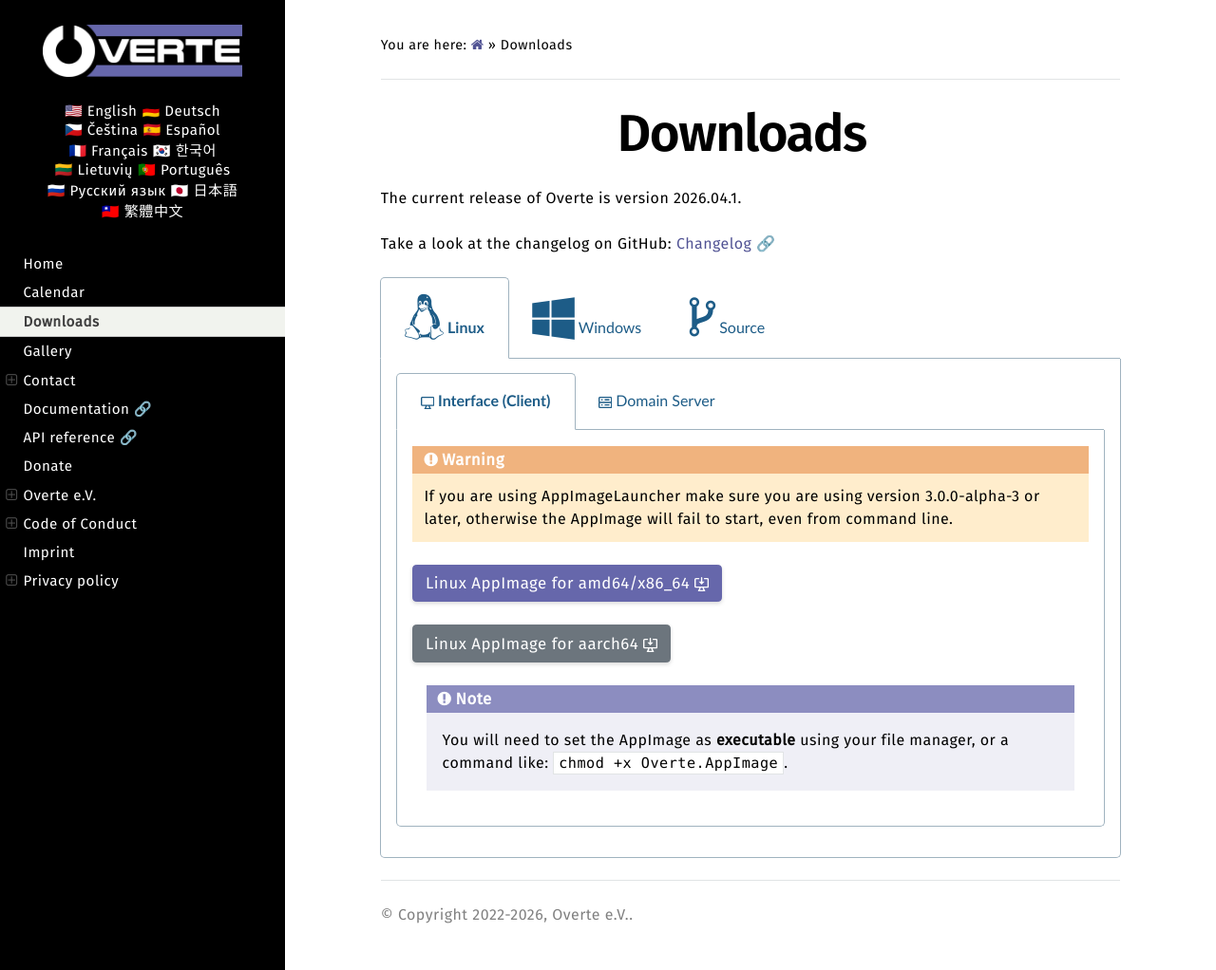
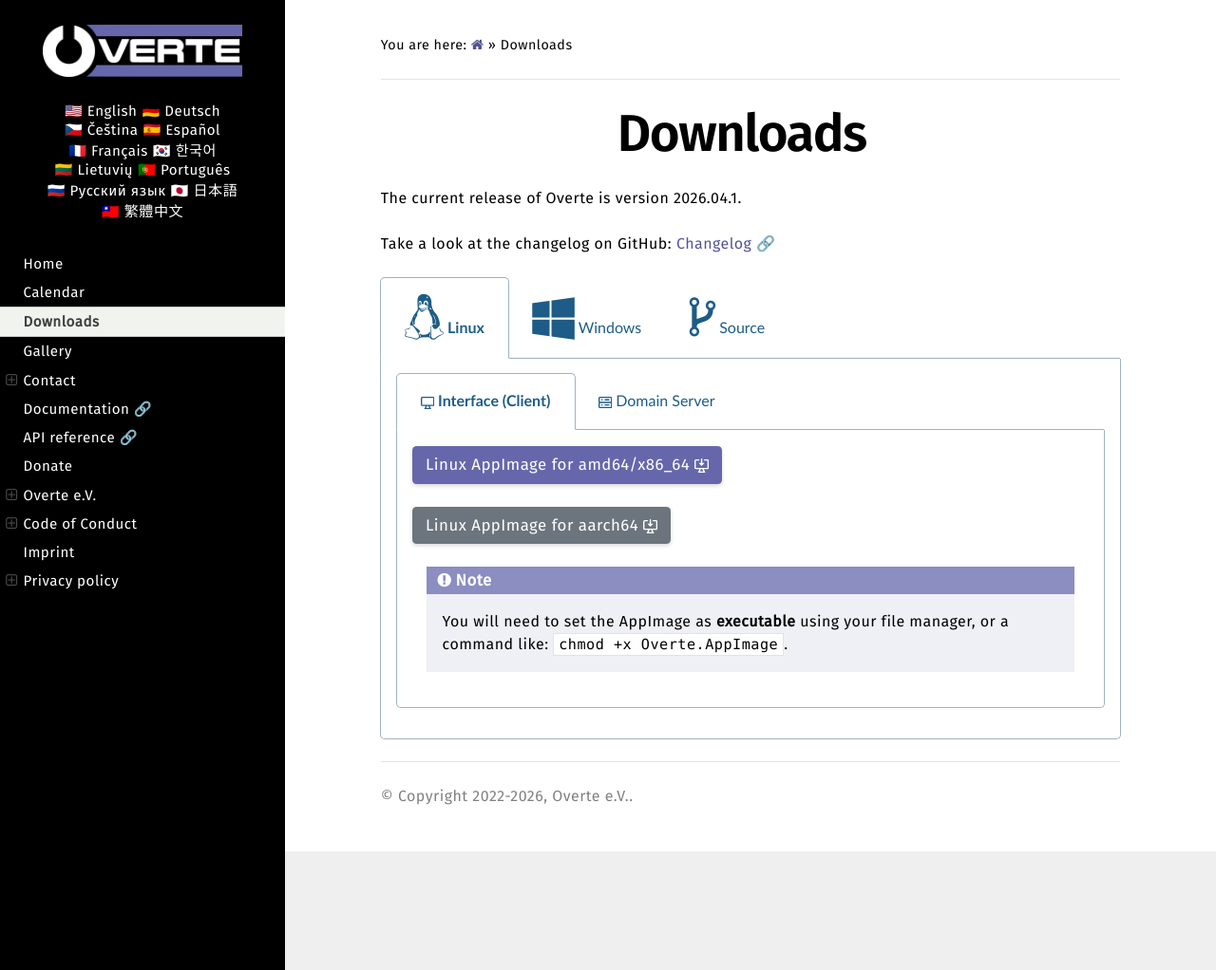
Before and after one commit to overte-org/overte-website-sphinx, a Sphinx documentation site: the page built from source/downloads.rst, in a window 1280 px wide and 1022 px high. Shown: the whole window at 95% size. Built offline with Sphinx 7.4.7 and the Read the Docs theme 3.1.0, drawn with Linux system fonts in a browser that asks for light colours.

Commit message:
Remove old warning about AppImageLauncher.

```diff
--- a/source/downloads.rst
+++ b/source/downloads.rst
@@ -15,10 +15,6 @@
         .. tabs::
 
             .. tab:: :octicon:`device-desktop;0.9em;` Interface (Client)
-
-                .. warning::
-
-                    If you are using AppImageLauncher make sure you are using version 3.0.0-alpha-3 or later, otherwise the AppImage will fail to start, even from command line.
 
                 .. button-link:: https://public.overte.org/build/overte/release/2026.04.1/Overte-2026.04.1-x86_64.AppImage
                     :shadow:
```
